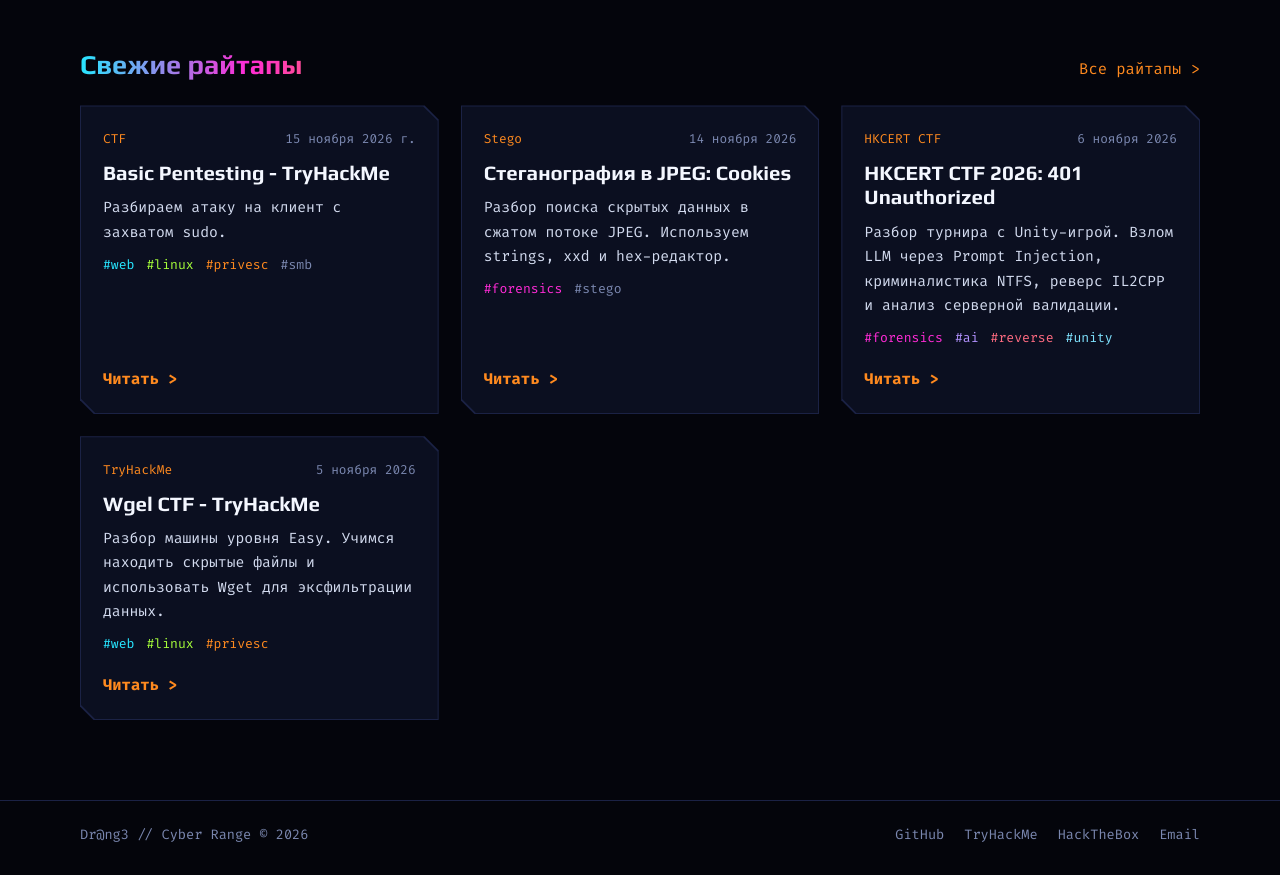
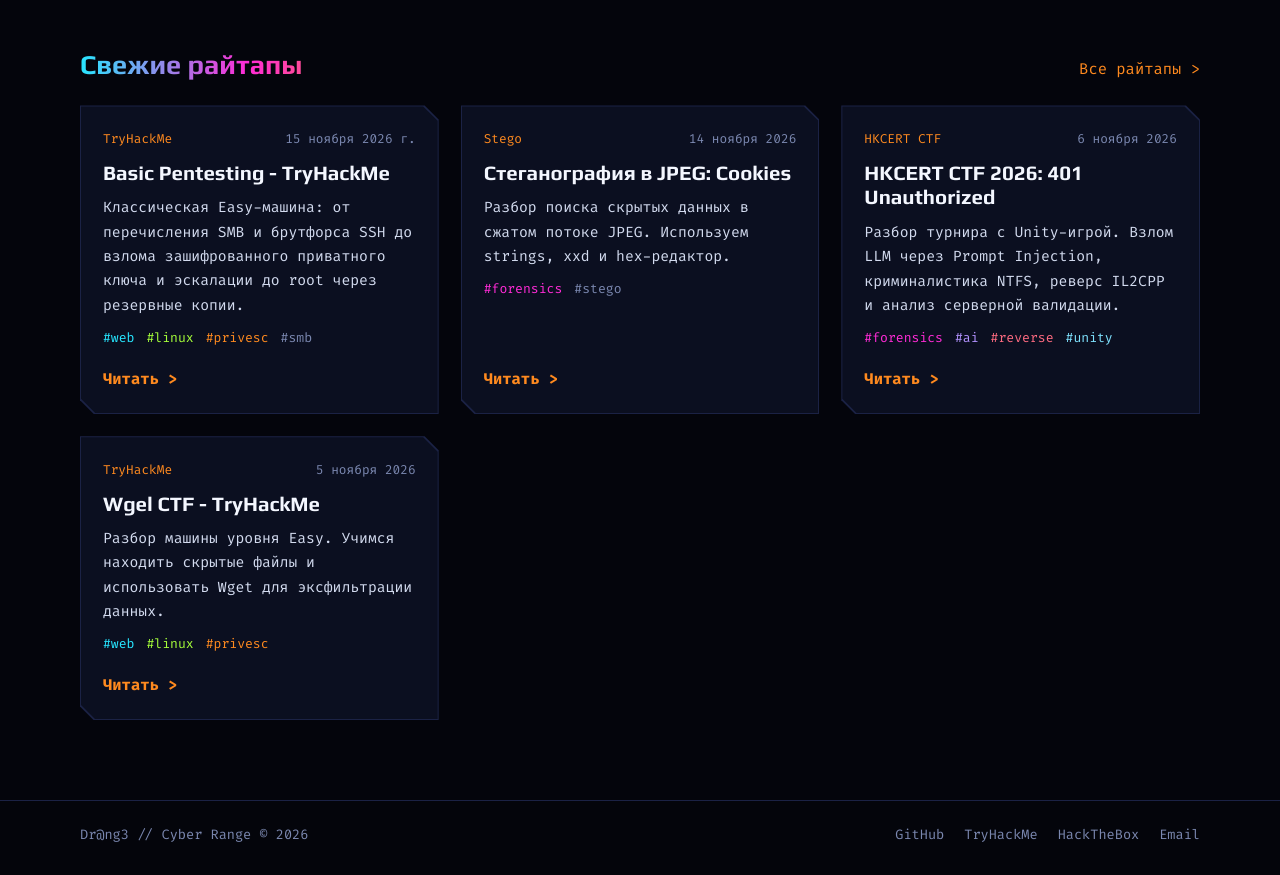
Before and after one commit to Drang3/drang3.github.io, a plain HTML site: page index.html in a window 1280 px wide. Shown: the part 800-1675 px from the top of the page. Drawn offline with Linux system fonts and the light colour scheme.

Commit message:
Update index.html

```diff
--- a/index.html
+++ b/index.html
@@ -72,9 +72,9 @@
 <!-- НОВАЯ КАРТОЧКА -->
 <article class="frame card" data-slug="basicpentesting" data-href="basicpentesting.html" data-title="Basic Pentesting - TryHackMe" data-tags="web linux privesc smb" data-date="2026-11-15">
   <div class="in">
-    <div class="top"><span class="badge">CTF</span><time datetime="2026-11-15">15 ноября 2026 г.</time></div>
+    <div class="top"><span class="badge">TryHackMe</span><time datetime="2026-11-15">15 ноября 2026 г.</time></div>
     <h3><a href="basicpentesting.html">Basic Pentesting - TryHackMe</a></h3>
-    <p>Разбираем атаку на клиент с захватом sudo.</p>
+    <p>Классическая Easy-машина: от перечисления SMB и брутфорса SSH до взлома зашифрованного приватного ключа и эскалации до root через резервные копии.</p>
     <ul class="tags"><li class="t-web">#web</li><li class="t-linux">#linux</li><li class="t-privesc">#privesc</li><li class="t-smb">#smb</li></ul>
     <span class="go" aria-hidden="true">Читать &gt;</span>
   </div>
```
